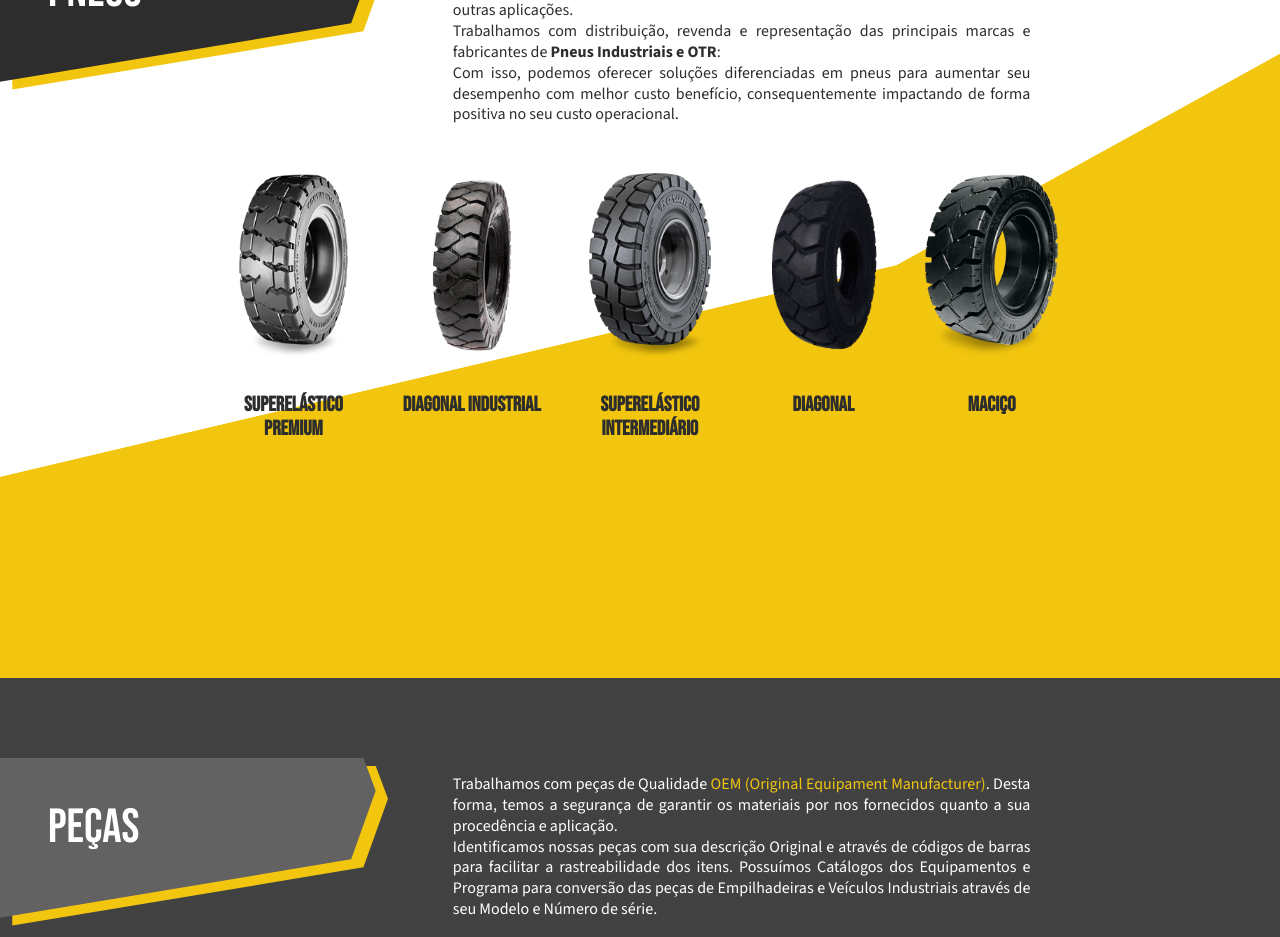
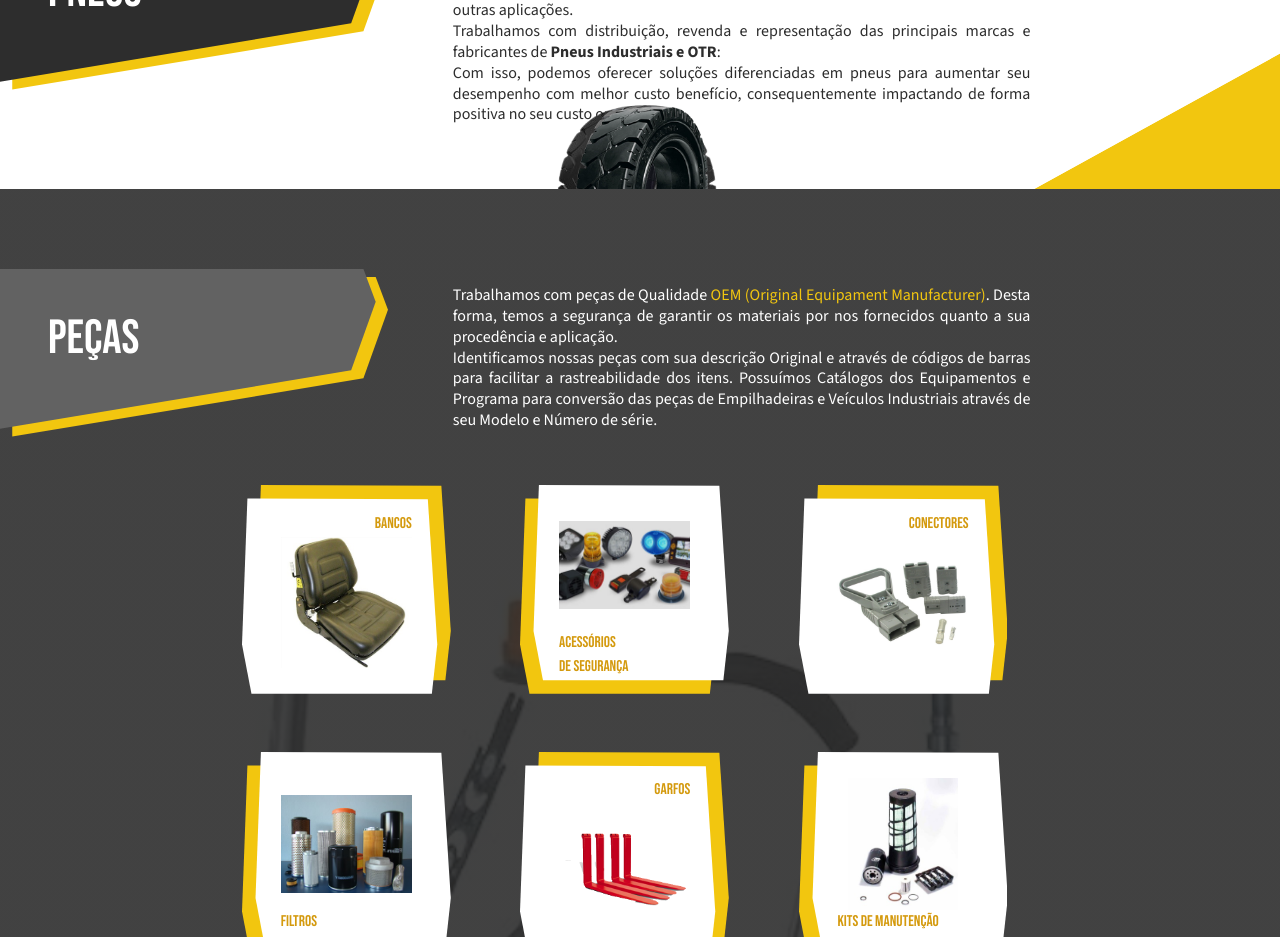
Before and after one commit to luanaandare/Halister, a Vue app: page / in a window 1280 px wide. Shown: the part 2020-2957 px from the top of the page. Built offline with nearby package versions, Linux system fonts and the light colour scheme.

Commit message:
fixed window sizing

```diff
--- a/src/components/websiteSections/TiresPage.vue
+++ b/src/components/websiteSections/TiresPage.vue
@@ -20,12 +20,13 @@
       </p>
     </div>
     <div class="section">
-      <div class="column flip">
-        <div class="tireContainer">
-        <img src="../../assets/images/tires/pneu-continental.png" class="tire" />
+      <a class="column flip" @click="catalogPDF">
+        <h4 class="call">Clique para conferir o nosso catálogo</h4>
+        <div class="tireContainer catalog">
+        <img src="../../assets/images/tires/pneu-gri.png" class="tire" />
         </div>
         <h4>SUPERELÁSTICO PREMIUM</h4>
-      </div>
+      </a>
       <div class="column base">
         <div class="tireContainer">
         <img src="../../assets/images/tires/pneu-haulmax.png" class="tire" />
@@ -118,6 +119,26 @@ export default {
   display: flex;
   justify-content: center;
   align-items: center;
+}
+
+.catalog {
+  cursor: pointer;
+}
+
+.call{
+  position: absolute;
+  top: 22.5%;
+  transform: translate(0, -22.5%);
+  opacity: 0;
+  transition: 0.2s;
+}
+
+.column:hover .call {
+  opacity: 1;
+}
+
+.column:hover .catalog {
+  opacity: 0.4;
 }
 
 h4 {
@@ -249,10 +270,13 @@ h4 {
   }
 
   .column {
+    position: relative;
     display: flex;
     flex-flow: column nowrap;
     justify-content: flex-start;
     align-items: center;
+    text-decoration: none;
+    transition: 0.2s;
     height: clamp(30.3rem, 26.28rem + 6vw, 34rem); /* 30.3rem -> 34rem */
     margin: clamp(2rem, -1.26rem + 5vw, 5rem) clamp(1rem, -0.1rem + 1.7vw, 2rem); /* 2rem 1rem -> 5rem 2rem */
   }
@@ -282,7 +306,7 @@ h4 {
     max-width: clamp(8rem, 5.83rem + 3.5vw, 10rem); /* 8rem -> 10rem */
   }
   .svgPagePneus {
-    width: clamp(62.5rem, 100vw, 120rem); /* 62.5rem -> 120rem */
+    width: 100vw;
     height: clamp(50rem, 39.46rem + 16.8vw, 59.7rem); /* 50rem -> 59.7rem */
   }
 }
```
